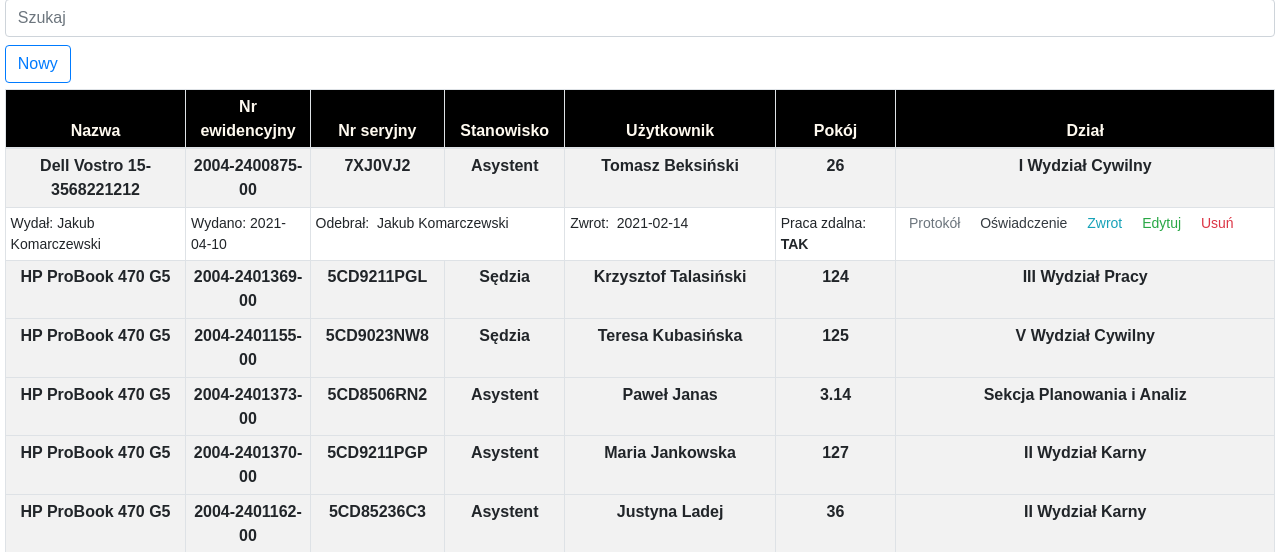
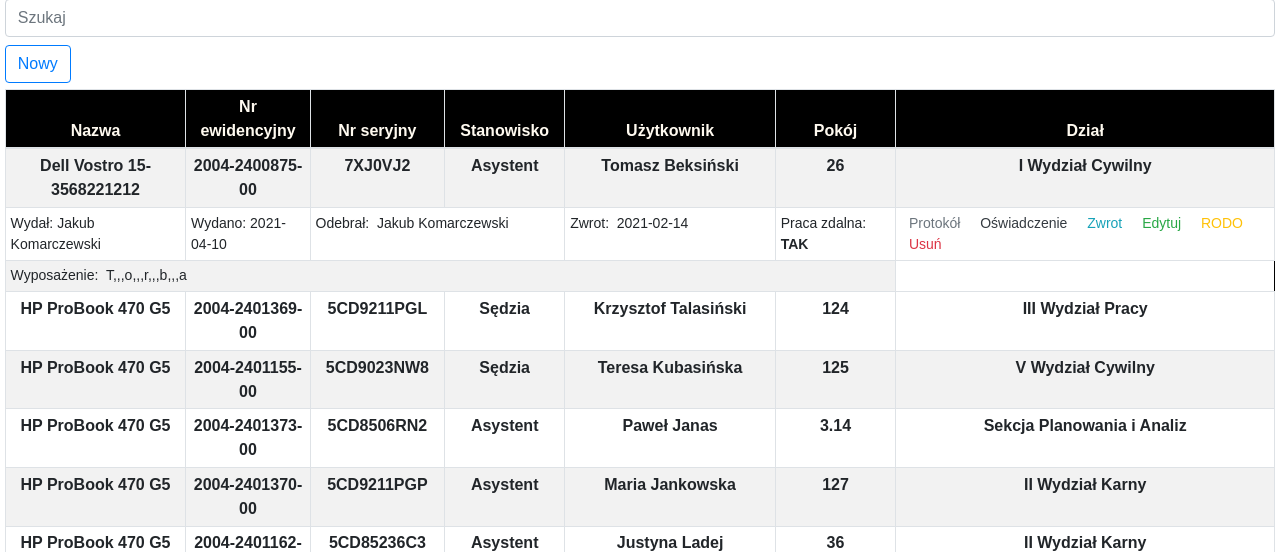
Before and after one commit to KrzychM/Ewidencja, a Flask app: page / in a window 1280 px wide, after a click that opens the changed part. Shown: the part 136-688 px from the top of the page. Run offline with Flask 2, Linux system fonts and the light colour scheme; data comes from the database, SQL or seed files in the repository; some libraries are stand-ins or nearby versions.

Commit message:
zmiana w index.html

```diff
--- a/templates/index.html
+++ b/templates/index.html
@@ -95,11 +95,14 @@
 
                                 <a href="/edit/{{ r['id'] }}" class="btn-sm btn-outline-success">Edytuj</a>
                                 <!-- <a href="" class="btn-sm btn-outline-primary">Info</a> -->
-                                <!-- <a href="/rodo/{{ r['id'] }}" class="btn-sm btn-outline-warning" target="_blank">RODO</a> -->
+                                <a href="/rodo/{{ r['id'] }}" class="btn-sm btn-outline-warning" target="_blank">RODO</a>
                                 <a href="/usun/{{ r['id'] }}" class="btn-sm btn-outline-danger">Usuń</a>
                             </div>
                         </td>
                     </tr>
+					<tr style="margin: auto; text-align: left; font-weight: normal; font-size: 14px;" id="d-{{ r['id'] }}" class="collapse">
+					<td colspan="6">Wyposażenie:&nbsp {{ r["wyposazenie"] }} </td>
+					</tr>
                     {% endfor %}
 
                 </tbody>
```
